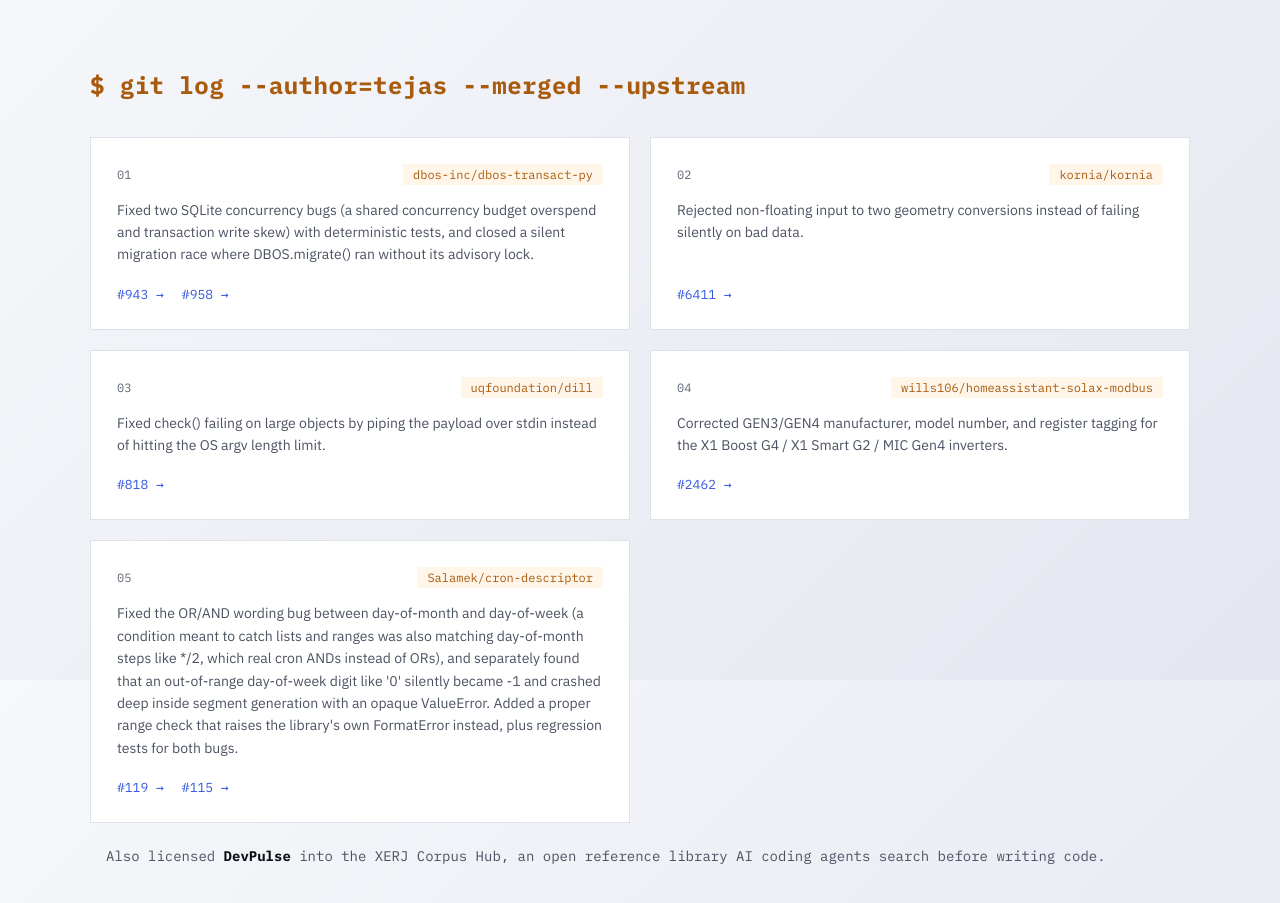
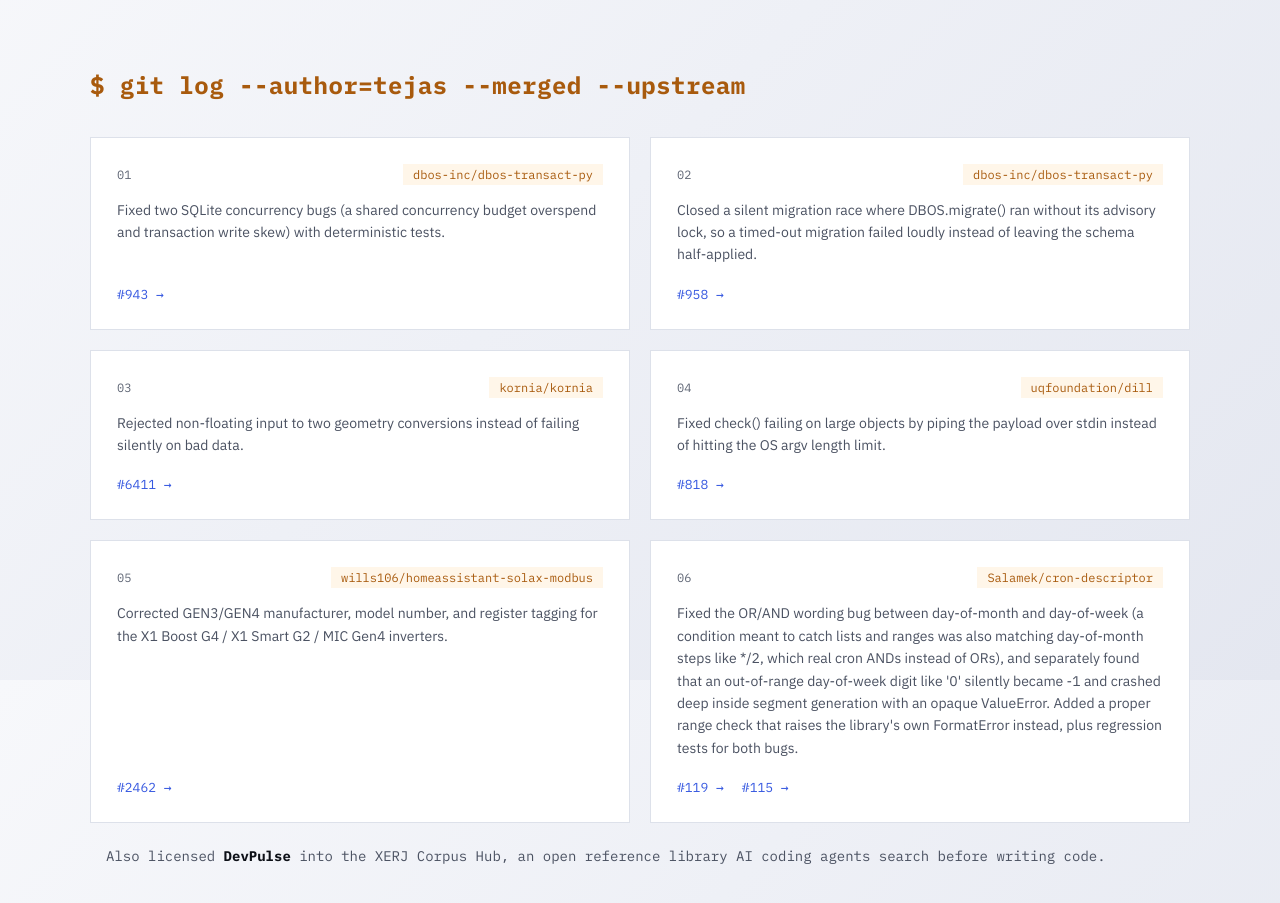
Before and after one commit to ApparentlyTejas/portfolio, a React (Vite) app: page / in a window 1280 px wide. Shown: the part 4120-5023 px from the top of the page. Built offline with nearby package versions, Linux system fonts and the light colour scheme.

Commit message:
Split dbos-transact-py into two cards for an even OSS grid
Each PR fixed a distinct bug, so splitting them is also more specific,
not just a layout trick.

```diff
--- a/src/App.tsx
+++ b/src/App.tsx
@@ -98,11 +98,13 @@ const PROJECTS = [
 const OSS_CONTRIBUTIONS = [
   {
     repo: 'dbos-inc/dbos-transact-py',
-    desc: 'Fixed two SQLite concurrency bugs (a shared concurrency budget overspend and transaction write skew) with deterministic tests, and closed a silent migration race where DBOS.migrate() ran without its advisory lock.',
-    prs: [
-      { label: '#943', url: 'https://github.com/dbos-inc/dbos-transact-py/pull/943' },
-      { label: '#958', url: 'https://github.com/dbos-inc/dbos-transact-py/pull/958' },
-    ],
+    desc: 'Fixed two SQLite concurrency bugs (a shared concurrency budget overspend and transaction write skew) with deterministic tests.',
+    prs: [{ label: '#943', url: 'https://github.com/dbos-inc/dbos-transact-py/pull/943' }],
+  },
+  {
+    repo: 'dbos-inc/dbos-transact-py',
+    desc: 'Closed a silent migration race where DBOS.migrate() ran without its advisory lock, so a timed-out migration failed loudly instead of leaving the schema half-applied.',
+    prs: [{ label: '#958', url: 'https://github.com/dbos-inc/dbos-transact-py/pull/958' }],
   },
   {
     repo: 'kornia/kornia',
@@ -1289,7 +1291,7 @@ function App() {
         <CommandHeader>$ git log --author=tejas --merged --upstream</CommandHeader>
         <StaggerGrid className="oss-grid">
           {OSS_CONTRIBUTIONS.map((c, i) => (
-            <motion.div className="oss-card" key={c.repo} variants={staggerItem} whileHover={{ y: -4, transition: { duration: 0.2, ease: EASE } }}>
+            <motion.div className="oss-card" key={c.prs[0].url} variants={staggerItem} whileHover={{ y: -4, transition: { duration: 0.2, ease: EASE } }}>
               <div className="project-head">
                 <span className="card-index">{String(i + 1).padStart(2, '0')}</span>
                 <span className="project-category">{c.repo}</span>
```
